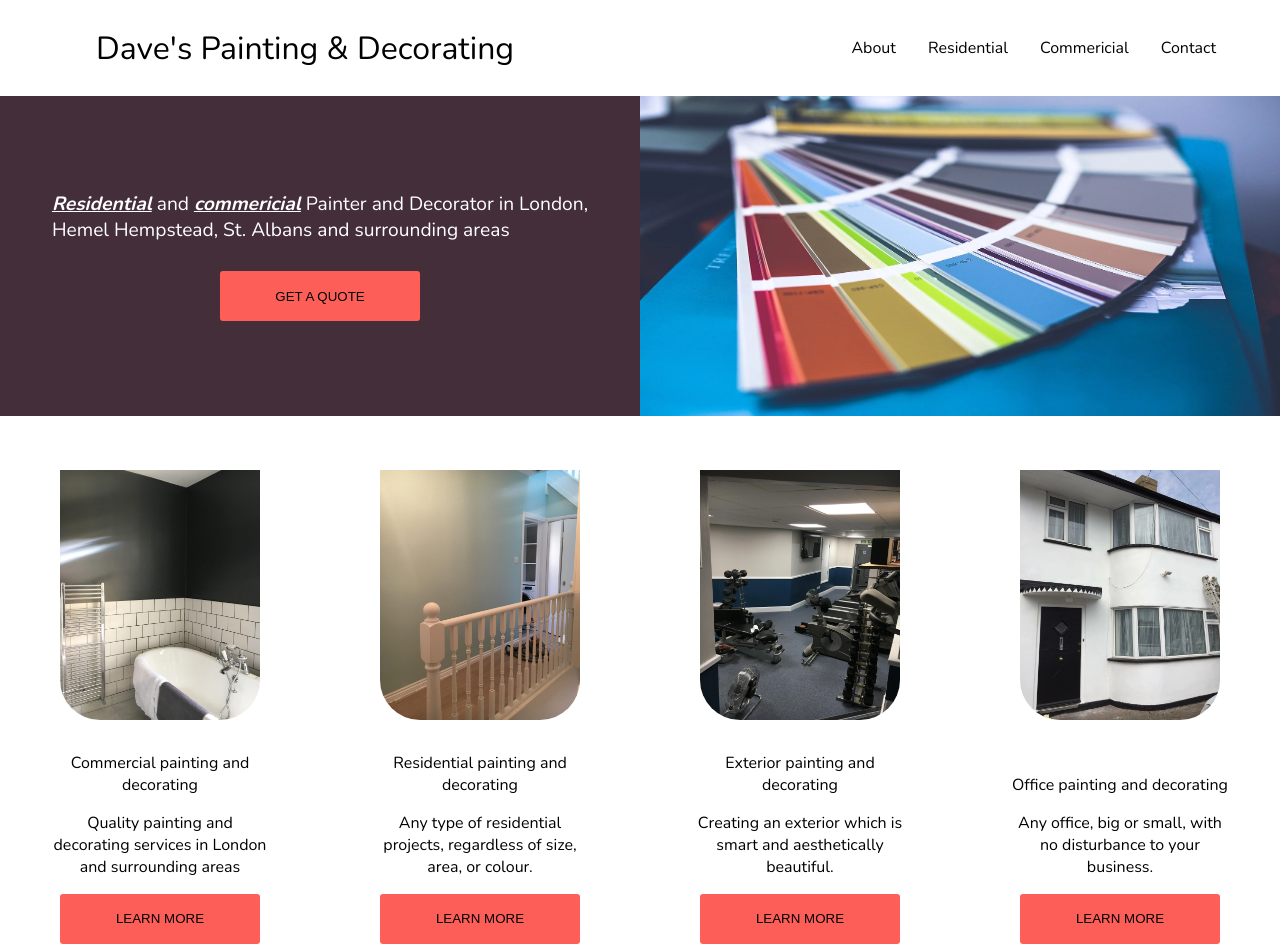
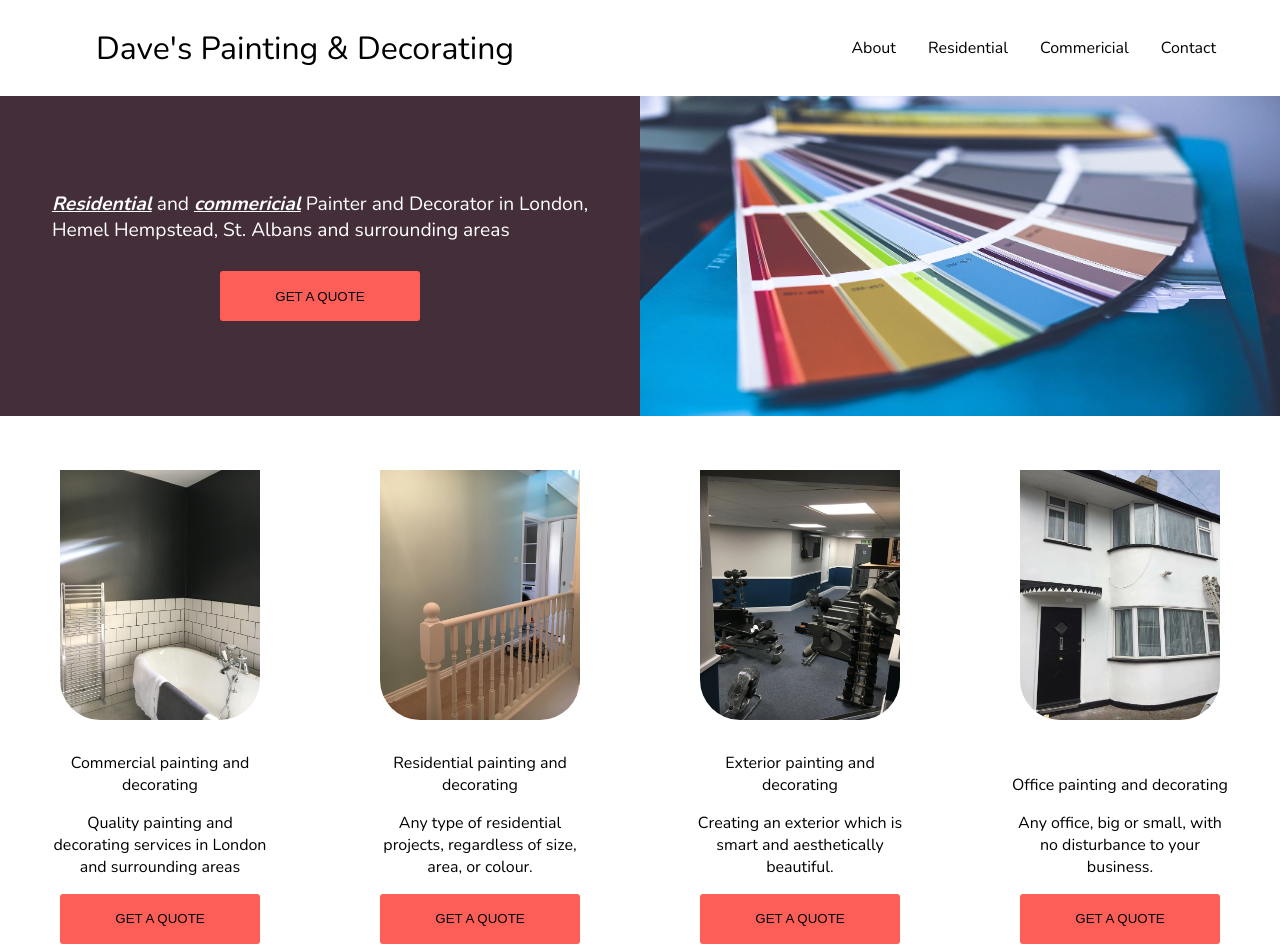
Before and after one commit to Chaffexd/davepd, a React (Create React App) app: page / in a window 1280 px wide. Shown: the top 952 px of the page. Built offline with nearby package versions, Linux system fonts and the light colour scheme.

Commit message:
added text on button for seo

```diff
--- a/src/components/UI/Button.js
+++ b/src/components/UI/Button.js
@@ -6,7 +6,7 @@ const Button = (props) => {
     return (
         <a href="https://www.trustatrader.com/traders/daves-painting-decorating-painters-decorators-st-albans" target="_blank" rel="noreferrer">
         <button className={classes.button}>
-            {props.name}
+            GET A QUOTE
         </button>
         </a>
     );
```
